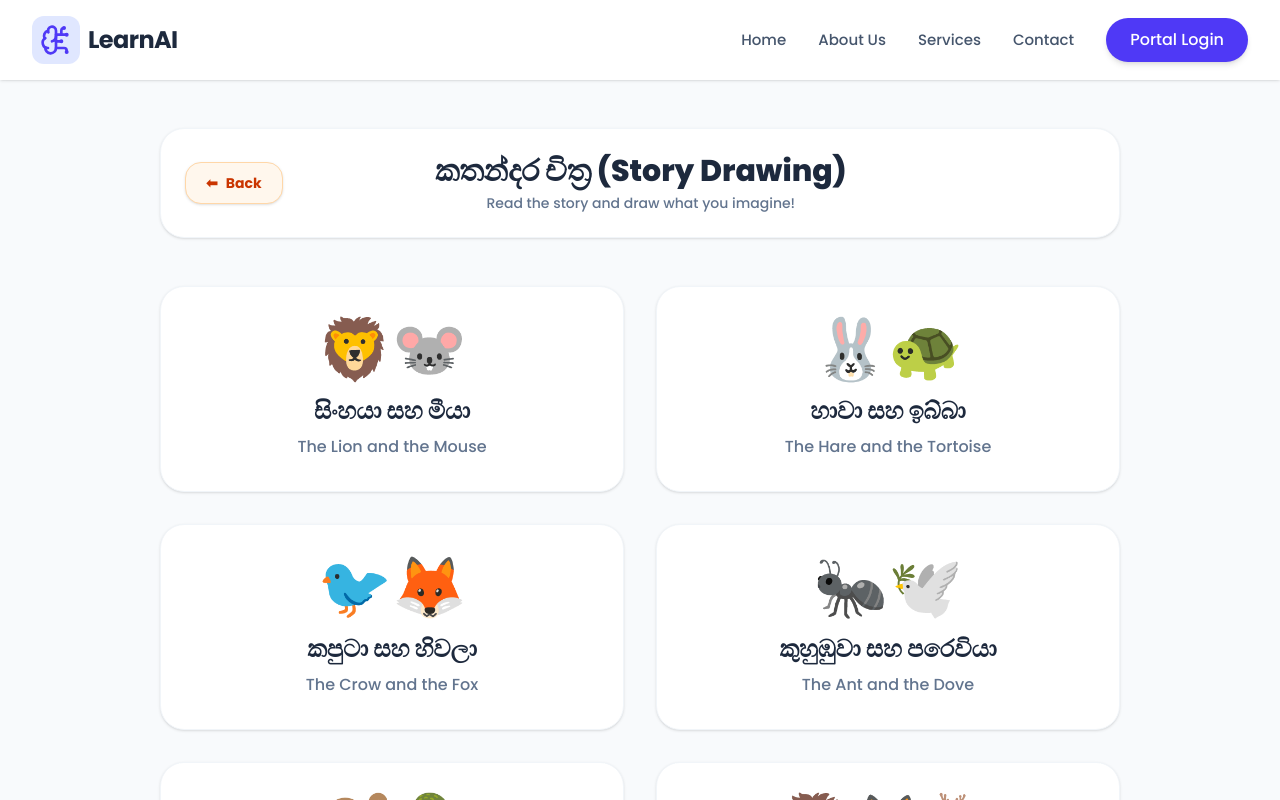
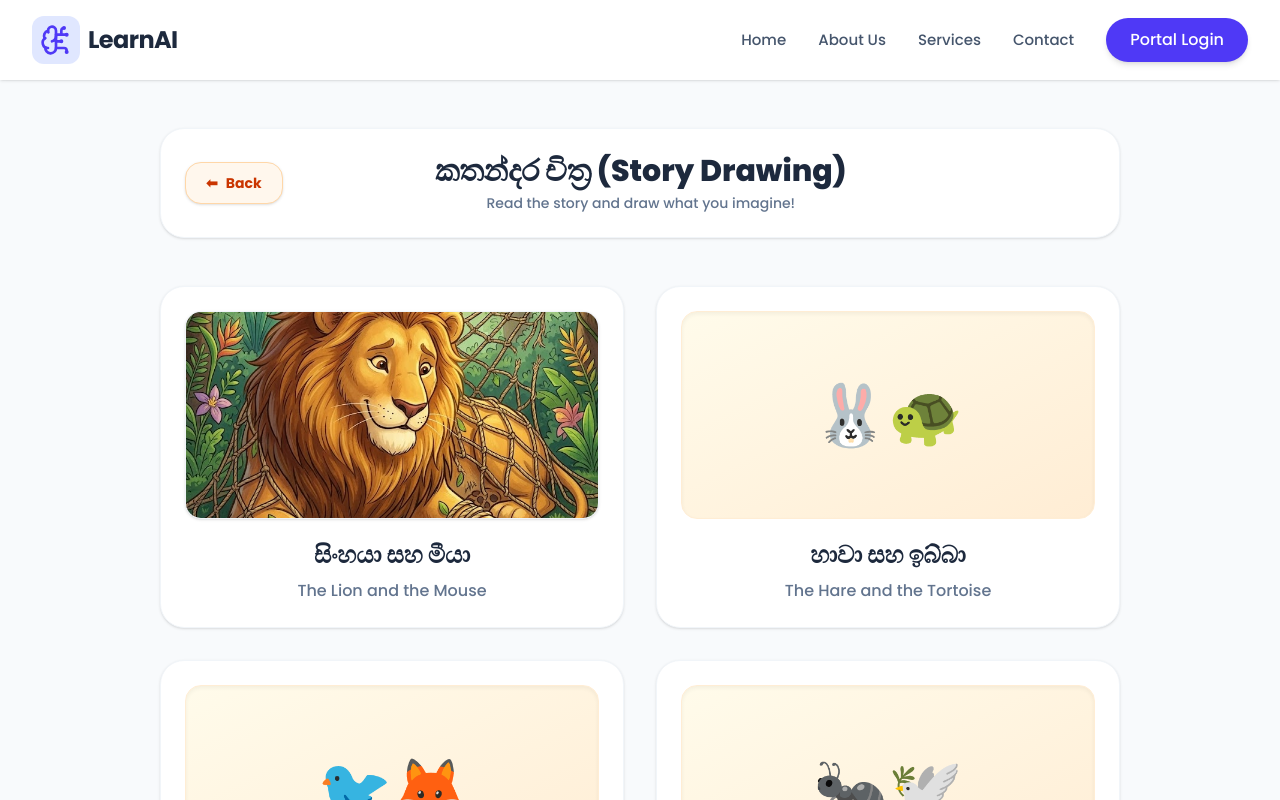
Before and after one commit to Dinesh-Saman/Adaptive_Learning_System, a React app in the folder frontend/: page /module/storydrawing in a window 1280 px wide. Shown: the top 800 px of the page. Built offline with nearby package versions, Linux system fonts and the light colour scheme; the HTML template or start-up script is replaced by a standard one.

Commit message:
Replace story card emojis with story illustration image for Lion and Mouse

```diff
--- a/frontend/src/components/StoryDrawingModule.jsx
+++ b/frontend/src/components/StoryDrawingModule.jsx
@@ -144,9 +144,21 @@ const StoryDrawingModule = ({ onExit }) => {
                 <div
                   key={story.id}
                   onClick={() => setActiveStory(story)}
-                  className="bg-white rounded-3xl p-8 shadow-sm border border-slate-100 hover:border-orange-300 hover:shadow-md cursor-pointer transition-all transform hover:-translate-y-1 flex flex-col items-center text-center"
+                  className="bg-white rounded-3xl p-6 shadow-sm border border-slate-100 hover:border-orange-300 hover:shadow-lg cursor-pointer transition-all transform hover:-translate-y-1 flex flex-col items-center text-center group"
                 >
-                  <div className="text-6xl mb-4">{story.emoji}</div>
+                  {story.image ? (
+                    <div className="w-full h-52 mb-5 rounded-2xl overflow-hidden bg-slate-100 border border-slate-100 shadow-sm flex items-center justify-center">
+                      <img
+                        src={story.image}
+                        alt={story.title}
+                        className="w-full h-full object-cover group-hover:scale-105 transition-transform duration-300"
+                      />
+                    </div>
+                  ) : (
+                    <div className="w-full h-52 mb-5 rounded-2xl bg-gradient-to-br from-amber-50 to-orange-100 border border-orange-100 flex items-center justify-center text-6xl shadow-inner">
+                      {story.emoji}
+                    </div>
+                  )}
                   <h3 className="text-2xl font-bold text-slate-800 font-sinhala mb-2">{story.title}</h3>
                   <p className="text-slate-500 font-medium">{story.englishTitle}</p>
                 </div>
@@ -158,7 +170,15 @@ const StoryDrawingModule = ({ onExit }) => {
               <div className="bg-white rounded-3xl shadow-sm border border-slate-100 p-8 flex flex-col">
                 <div className="flex justify-between items-center mb-6 border-b border-slate-100 pb-4">
                   <div className="flex items-center gap-3">
-                    <span className="text-3xl">{activeStory.emoji}</span>
+                    {activeStory.image ? (
+                      <img
+                        src={activeStory.image}
+                        alt={activeStory.title}
+                        className="w-12 h-12 rounded-2xl object-cover border border-slate-200 shadow-sm"
+                      />
+                    ) : (
+                      <span className="text-3xl">{activeStory.emoji}</span>
+                    )}
                     <h2 className="text-2xl font-bold text-slate-800 font-sinhala">{activeStory.title}</h2>
                   </div>
                   <button
--- a/frontend/src/data/stories.js
+++ b/frontend/src/data/stories.js
@@ -4,6 +4,7 @@ export const STORIES = [
     title: "සිංහයා සහ මීයා",
     englishTitle: "The Lion and the Mouse",
     emoji: "🦁🐭",
+    image: "/images/stories/lion_mouse.jpg",
     expectedElements: ['lion', 'mouse'],
     paragraphs: [
       "එක් දිනක් විශාල වනාන්තරයක බලවත් සිංහයෙකු ජීවත් විය. වනාන්තරයේ සිටි අනෙක් සියලුම සතුන් සිංහයාට බිය වූහ. ඔහුගේ ශක්තිය සහ බලය නිසා කිසිම සතෙකු ඔහුට ළං වීමට පවා නිර්භීත නොවීය.",
```
Also changed, not shown: frontend/public/images/stories/lion_mouse.jpg (added).
